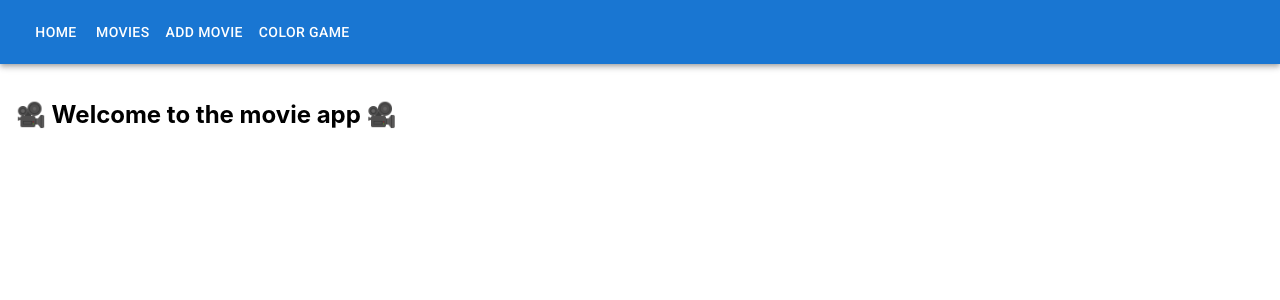
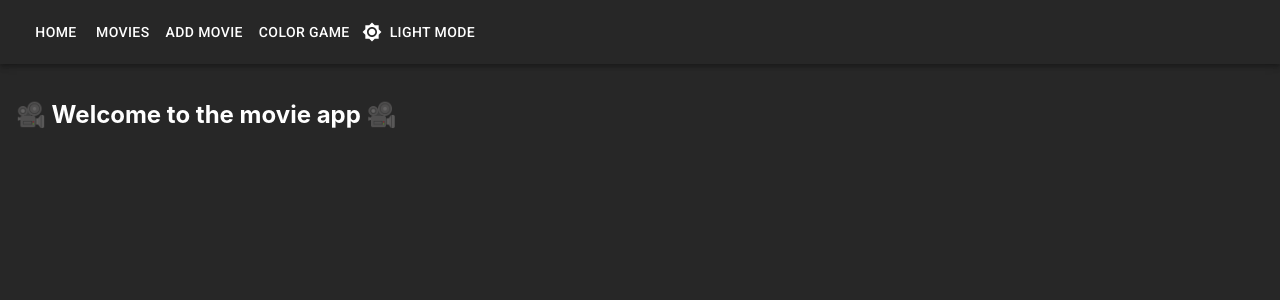
Before and after one commit to SurbhiSomanathe/guvi-react-movie-app, a React (Create React App) app: page / in a window 1280 px wide. Shown: the top 300 px of the page. Built offline with nearby package versions, Linux system fonts and the light colour scheme; the HTML template or start-up script is replaced by a standard one.

Commit message:
darkmode/light mode

```diff
--- a/src/App.js
+++ b/src/App.js
@@ -19,6 +19,11 @@
 import { MovieList } from "./MovieList";
 import { AddMovie } from "./AddMovie";
 import { NotFound } from "./NotFound";
+import { ThemeProvider, createTheme } from '@mui/material/styles';
+import Paper from '@mui/material/Paper';
+import { borderRadius } from "@mui/system";
+import Brightness4Icon from '@mui/icons-material/Brightness4';
+import  Brightness7Icon from '@mui/icons-material/Brightness7';
 
 
 export function App() {
@@ -158,20 +163,27 @@
 const [movieList, setMovieList] = useState(INITIAL_MOVIE_LIST);
 const navigate = useNavigate();
 
+
+const [mode, setMode] = useState("dark");
+const theme = createTheme({
+  palette: {
+    mode: mode,
+  },
+});
+
+
   return (
+    <ThemeProvider theme={theme}>
+      <Paper elevation={4} style={{ minHeight: "100vh", borderRadius: "0px"}} >
 <div className="App">
-{/* {students.map((student) => (
-<Message name={student.name} pic={student.pic}  />
-  ))} */}
-
-{/* {names.map((nm)=>
-  (<Welcome name={nm}/>))} */}
       <AppBar position="static">
         <Toolbar>
                   <Button color="inherit" onClick={() => navigate("/")}>Home</Button>
                   <Button color="inherit"onClick={() => navigate("/movies")}>Movies</Button>
                   <Button color="inherit"onClick={() => navigate("/movies/add")}>Add movie</Button>
                   <Button color="inherit" onClick={() => navigate("/color-game")}>Color Game</Button>
+                  <Button color="inherit" startIcon={mode ==="dark" ? <Brightness7Icon /> : <Brightness4Icon />}
+                  onClick={() => setMode(mode==="light" ? "dark" : "light")}>Light mode</Button>
         </Toolbar>
       </AppBar>
 
@@ -195,11 +207,12 @@
 
 </section>
 
-
-
   {/* <Welcome name = {"Surbhi"} />
   <AddColor /> */}
     </div>
+    </ Paper>
+   </ThemeProvider>
+
   );
 }
 
```
